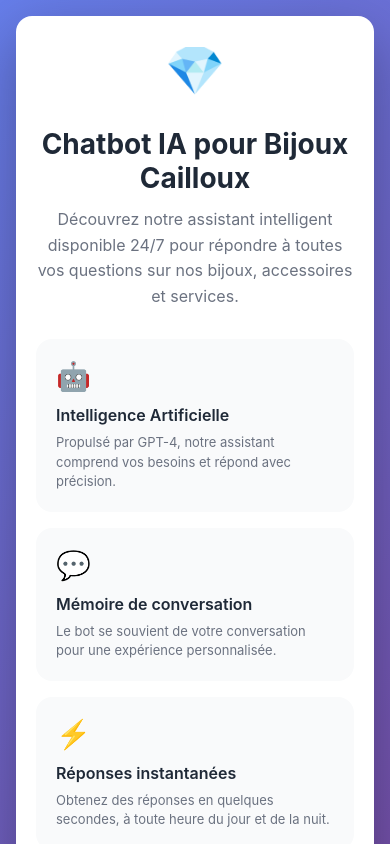
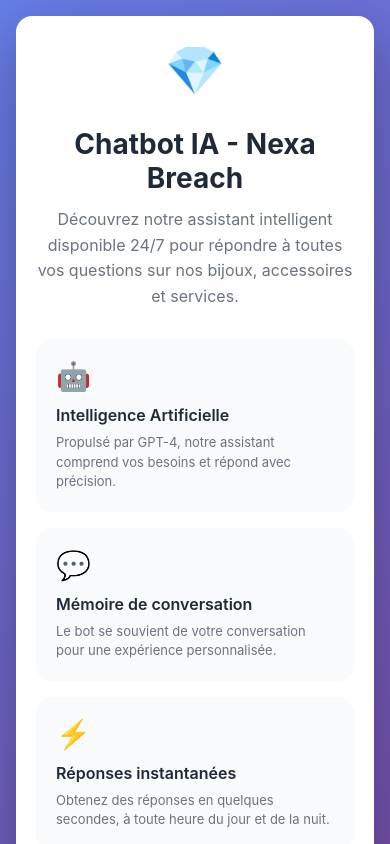
Before and after one commit to Kwost/ai-chatbot-widget, a website: page demo.html in a window 390 px wide. Shown: the top 844 px of the page. Drawn offline with Linux system fonts and the light colour scheme; a script that the page names is missing.

```diff
--- a/demo.html
+++ b/demo.html
@@ -184,7 +184,7 @@
 <body>
   <div class="container">
     <div class="logo">💎</div>
-    <h1>Chatbot IA pour Bijoux Cailloux</h1>
+    <h1>Chatbot IA - Nexa Breach</h1>
     <p class="subtitle">
       Découvrez notre assistant intelligent disponible 24/7 pour répondre à toutes vos questions sur nos bijoux, accessoires et services.
     </p>
```
